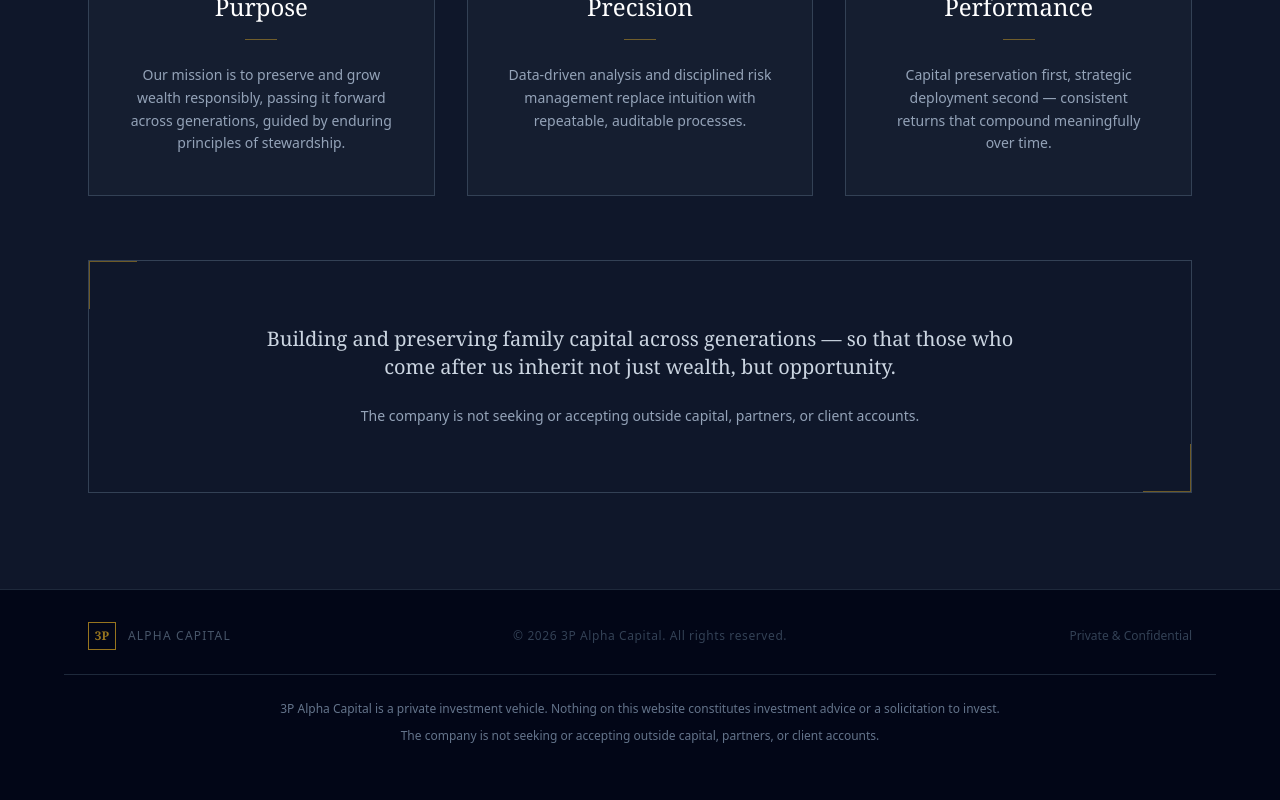
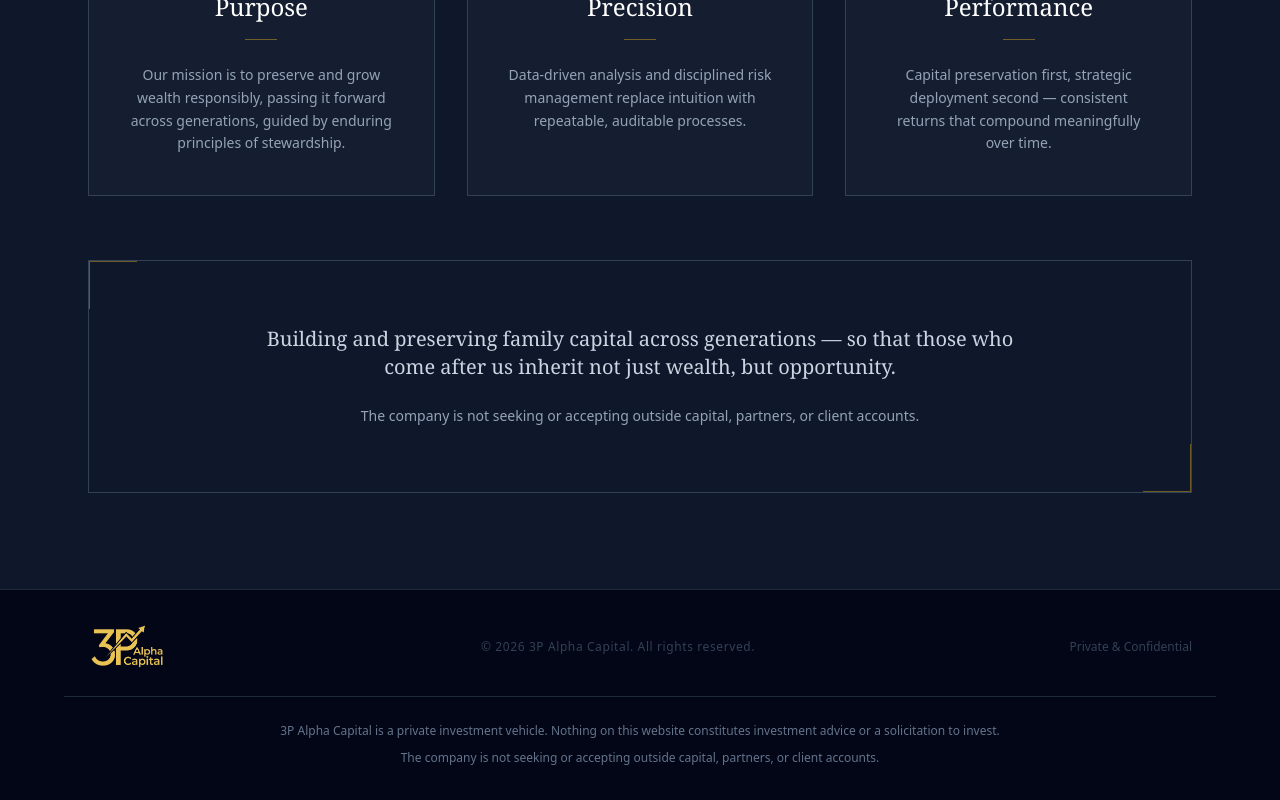
Before and after one commit to brianbarghout/3p-alpha-website, a React (Vite) app: page / in a window 1280 px wide. Shown: the part 3259-4059 px from the top of the page. Before the commit the page ends 4037 px from the top, so only its background shows below. Built offline with nearby package versions, Linux system fonts and the light colour scheme.

Commit message:
Add logo to footer

```diff
--- a/src/main.jsx
+++ b/src/main.jsx
@@ -377,11 +377,12 @@ function Footer() {
   return (
     <footer className="bg-slate-950 border-t border-slate-800 py-8">
       <div className="max-w-6xl mx-auto px-6 flex flex-col md:flex-row items-center justify-between gap-4">
-        <div className="flex items-center gap-3">
-          <div className="w-7 h-7 border border-amber-400/60 flex items-center justify-center">
-            <span className="text-amber-400/60 font-serif text-xs font-bold">3P</span>
-          </div>
-          <span className="text-slate-600 text-xs tracking-widest uppercase">Alpha Capital</span>
+        <div className="flex items-center">
+          <img
+            src="/images/logo.png"
+            alt="3P Alpha Capital"
+            style={{ height: '50px', background: 'transparent', border: 'none', filter: 'brightness(0) saturate(100%) invert(72%) sepia(55%) saturate(400%) hue-rotate(5deg) brightness(95%)' }}
+          />
         </div>
         <p className="text-slate-700 text-xs tracking-wider text-center">
           &copy; {new Date().getFullYear()} 3P Alpha Capital. All rights reserved.
```
